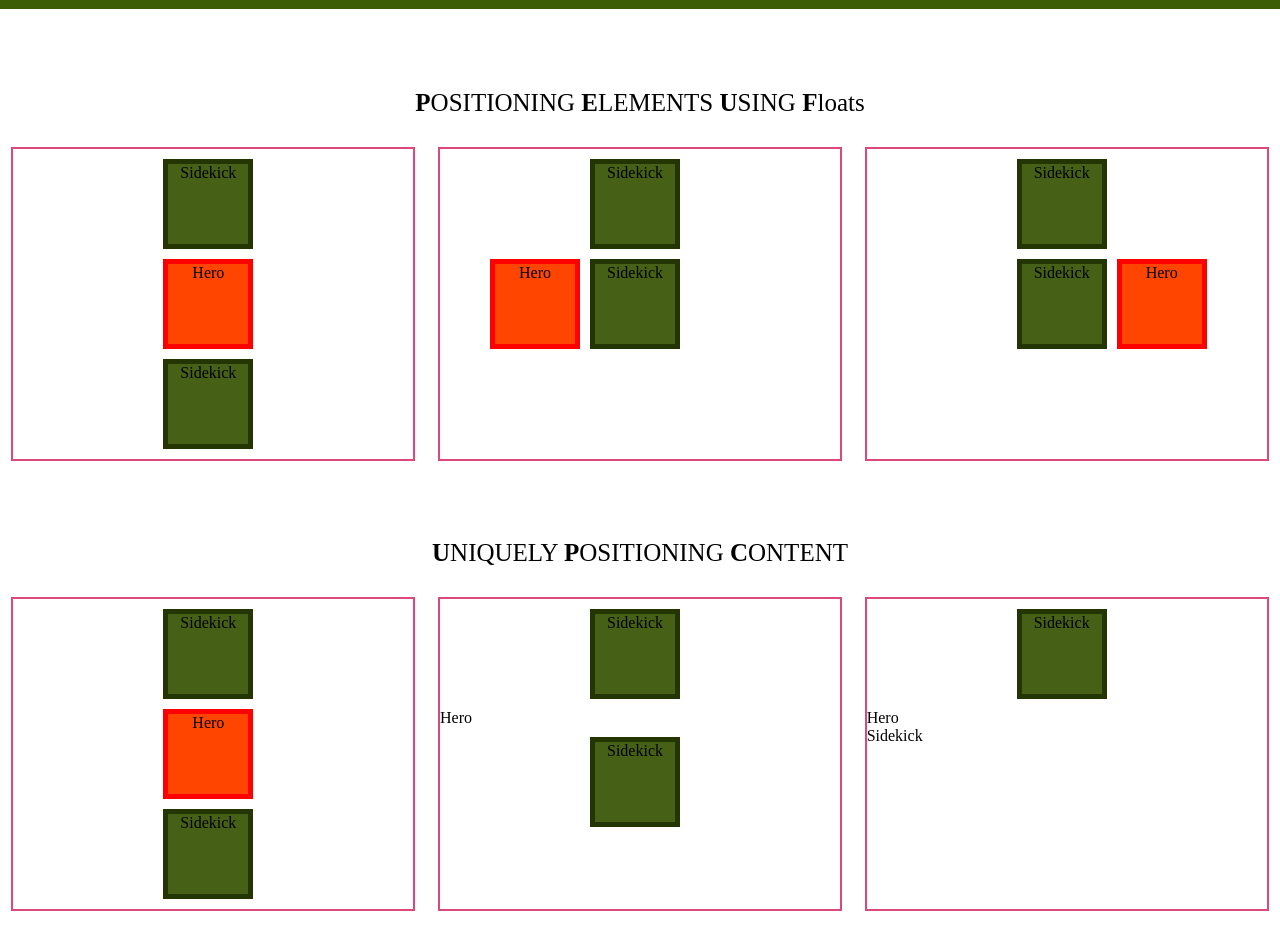
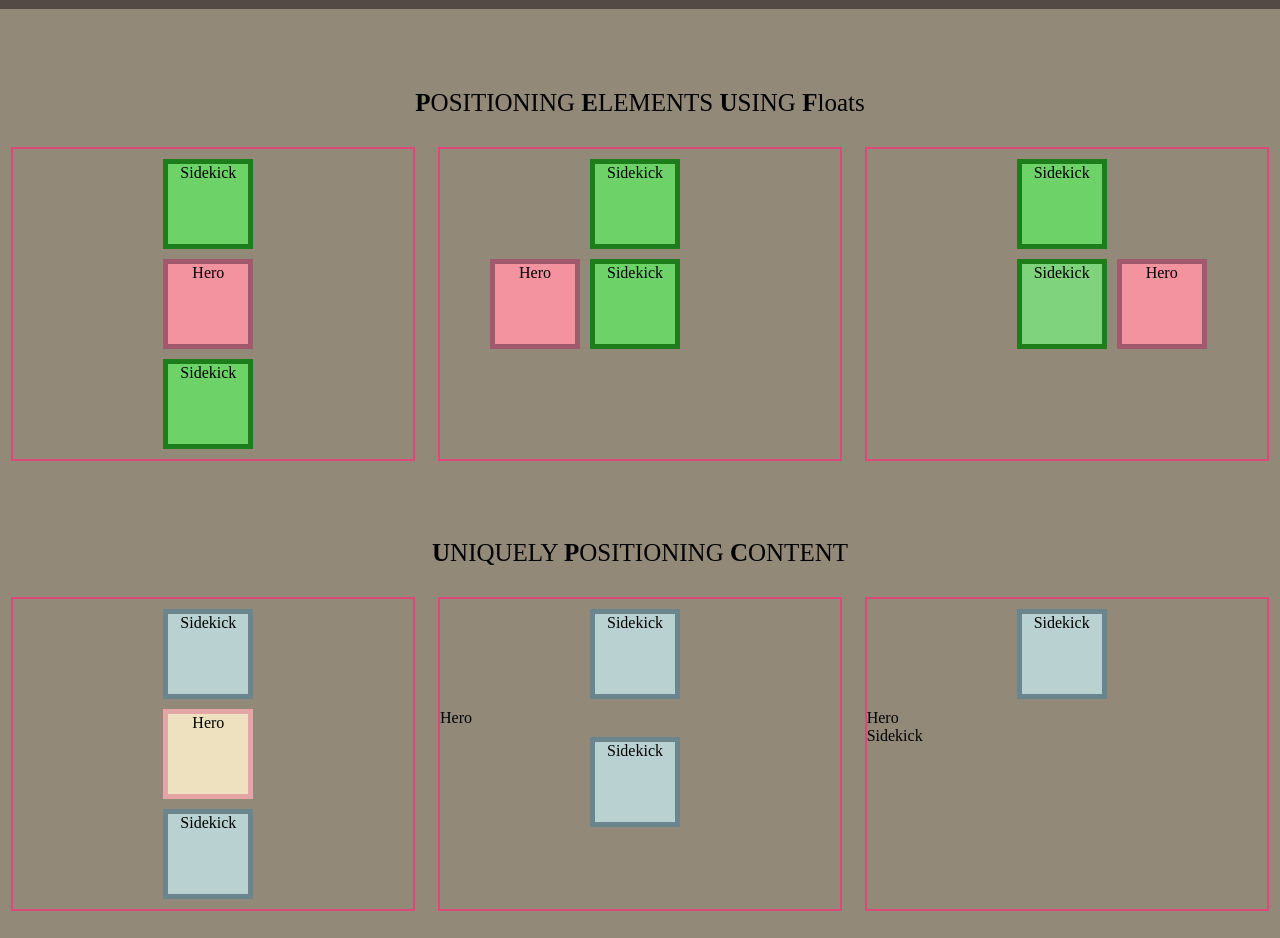
Before and after one commit to anjali790/Aircampus-Practice, a plain HTML site: page 31May2022/index.html in a window 1280 px wide. Shown: the part 63-1001 px from the top of the page. Drawn offline with Linux system fonts and the light colour scheme.

Commit message:
assignment

```diff
--- a/31May2022/index.html
+++ b/31May2022/index.html
@@ -147,5 +147,11 @@
         </div>
     </section>
 </body>
-
+<footer>
+    <div class="footer">
+        <i class="fa-brands fa-instagram"></i>
+        <i class="fa-brands fa-twitter"></i>
+        <i class="fa-brands fa-snapchat-square"></i>
+    </div>
+</footer>
 </html>
--- a/31May2022/style.css
+++ b/31May2022/style.css
@@ -2,9 +2,12 @@
     margin: 0;
     padding: 0;
 }
+body{
+    background-color: #928978;
+}
 
 
-/*header*/
+/*===================================================Header=================================================*/
 nav {
     display: flex;
     justify-content: space-between;
@@ -12,8 +15,10 @@ nav {
 }
 
 header {
-    background-color: rgb(61, 94, 4);
+    background-color: #534a46;
     padding: 20px 20px;
+    position: sticky;
+    top: 0;
 }
 
 .left a {
@@ -36,16 +41,18 @@ header {
 
 #about,
 #services {
-    color: rgb(219, 72, 121);
+    color: #ef5363;
 }
 
 #home {
-    text-decoration: underline rgb(219, 72, 121);
+    text-decoration: underline #ef5363;
     text-underline-offset: 5px;
 }
 
 
-/*section1*/
+/*===============================================Main====================================================*/
+/*=============================================Section1==================================================*/
+
 .section1{
     height: 350px;
 }
@@ -63,9 +70,9 @@ header {
     float: left;
 }
 
-.box1 {
-    border: rgb(34, 53, 2) solid 5px;
-    background-color: rgb(70, 97, 22);
+.box1,.box3{
+    border: #1e7d1b  solid 5px;
+    background-color: #6dd369;
     width: 80px;
     height: 80px;
     position: relative;
@@ -75,8 +82,8 @@ header {
 }
 
 .box2 {
-    border: red solid 5px;
-    background-color: orangered;
+    border: #a15a6d solid 5px;
+    background-color:#f493a0;
     width: 80px;
     height: 80px;
     position: relative;
@@ -84,22 +91,9 @@ header {
     margin: 10px 0;
     text-align: center;
 }
-
-.box3 {
-    border: rgb(34, 53, 2) solid 5px;
-    background-color: rgb(70, 97, 22);
-    width: 80px;
-    height: 80px;
-    position: relative;
-    left: 150px;
-    margin: 10px 0;
-    text-align: center;
-
-}
-
 .box4 {
-    border: red solid 5px;
-    background-color: orangered;
+    border: #a15a6d solid 5px;
+    background-color: #f493a0;
     width: 80px;
     height: 80px;
     text-align: center;
@@ -109,8 +103,8 @@ header {
 }
 
 .box5 {
-    border: red solid 5px;
-    background-color: orangered;
+    border: #a15a6d solid 5px;
+    background-color: #f493a0;
     width: 80px;
     height: 80px;
     position: relative;
@@ -119,8 +113,8 @@ header {
 }
 
 .box6 {
-    border: rgb(34, 53, 2) solid 5px;
-    background-color: rgb(70, 97, 22);
+    border: #1e7d1b  solid 5px;
+    background-color: #80d37d;
     width: 80px;
     height: 80px;
     position: relative;
@@ -136,13 +130,15 @@ header {
     justify-content: space-around;
     margin: 30px 0;
 }
-
 .container2 .center .box2 {
     position: relative;
     left: 150px;
 }
 
-/*section2*/
+
+
+/*============================================Section2==============================================*/
+
 .section2{
     height: 700px;
 }
@@ -164,9 +160,9 @@ header {
     margin: 30px 0;
 }
 
-.box7 {
-    border: rgb(34, 53, 2) solid 5px;
-    background-color: rgb(70, 97, 22);
+.box7,.box9 {
+    border: #6a858e solid 5px;
+    background-color: #bad1d1;
     width: 80px;
     height: 80px;
     position: relative;
@@ -175,18 +171,8 @@ header {
     text-align: center;
 }
 .box8 {
-    border: red solid 5px;
-    background-color: orangered;
-    width: 80px;
-    height: 80px;
-    position: relative;
-    left: 150px;
-    margin: 10px 0;
-    text-align: center;
-}
-.box9 {
-    border: rgb(34, 53, 2) solid 5px;
-    background-color: rgb(70, 97, 22);
+    border: #e6a5a5 solid 5px;
+    background-color: #ede1bf;
     width: 80px;
     height: 80px;
     position: relative;
@@ -209,10 +195,8 @@ header {
 
 
 
+/*===============================================Section3============================================*/
 
-
-
-/*section3*/
 .head3{
     font-size: 25px;
     display: flex;
@@ -223,8 +207,8 @@ header {
     height: 550px;
 }
 .linebox{
-    border: rgb(34, 53, 2) solid 5px;
-    background-color: rgb(70, 97, 22);
+    border: #845bb3 solid 5px;
+    background-color: #cf94e0;
     width: 80px;
     height: 80px;
     margin: 5px 0;
@@ -239,13 +223,14 @@ header {
 }
 
 
-/*section4*/
+
+/*=============================================Section4=============================================*/
 .section4{
     height: 450px;
 }
 .multiplebox{
-    border: rgb(34, 53, 2) solid 5px;
-    background-color: rgb(70, 97, 22);
+    border: #47c9da solid 5px;
+    background-color: #9df9ef;
     width: 80px;
     height: 80px;
     text-align: center;
@@ -266,7 +251,8 @@ header {
 }
 
 
-/*section5*/
+
+/*=============================================Section5==========================================*/
 .singleline-box{
     border: rgb(34, 53, 2) solid 5px;
     background-color: rgb(70, 97, 22);
@@ -291,13 +277,14 @@ header {
 }
 
 
-/*section6*/
+
+/*=============================================Section6==============================================*/
 .section6{
     height: 300px;
 }
 .section6-box1{
-    border: rgb(34, 53, 2) solid 5px;
-    background-color: rgb(70, 97, 22);
+    border: #a42153 solid 5px;
+    background-color: #c5558e;
     width: 80px;
     height: 80px;
     text-align: center;
@@ -314,10 +301,17 @@ header {
     justify-content: center;
 }
 .section6-box2{
-    border: rgb(34, 53, 2) solid 5px;
-    background-color: rgb(70, 97, 22);
+    border: #a42153 solid 5px;
+    background-color: #c5558e;
     width: 80px;
     height: 80px;
     text-align: center;
     margin: 20px 0;
 }
+
+
+
+/*==================================================Footer=================================================*/
+footer{
+    background-color: ;
+}
```
